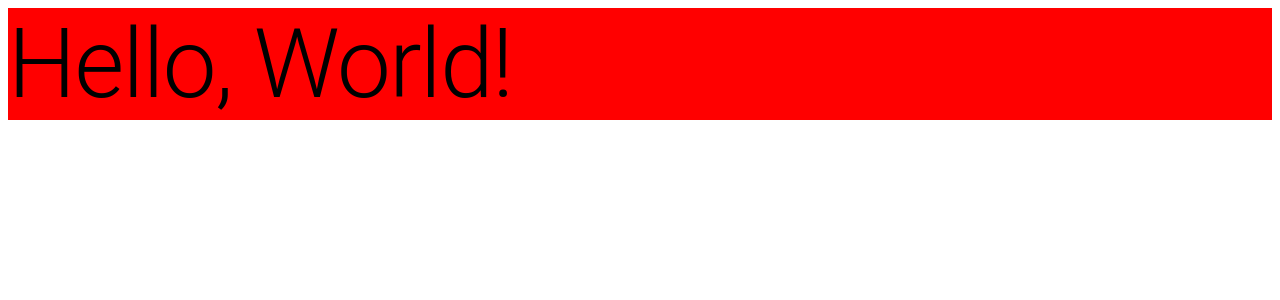
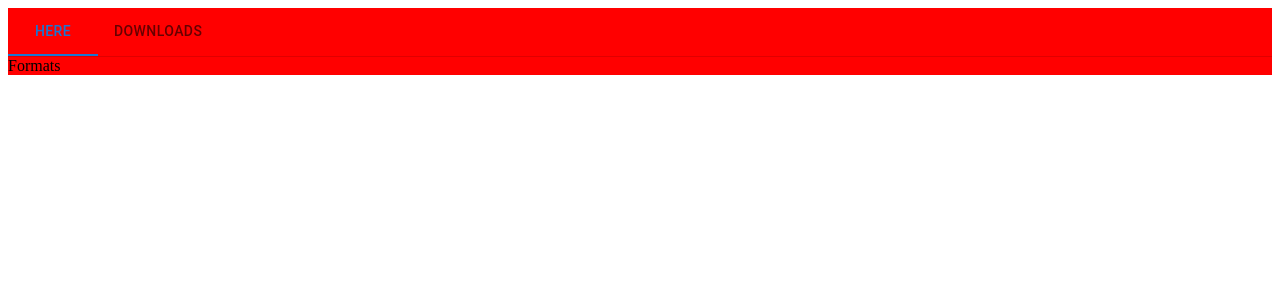
Before and after one commit to ronyhe/vid_buster, a React app: page / in a window 1280 px wide. Shown: the top 300 px of the page. Built offline with nearby package versions, Linux system fonts and the light colour scheme; the HTML template or start-up script is replaced by a standard one.

Commit message:
Setup tabs

```diff
--- a/extension/popup.html
+++ b/extension/popup.html
@@ -3,8 +3,8 @@
     <title>Vid Buster</title>
     <style>
         body {
-            min-height: 100px;
-            min-width: 100px;
+            min-height: 400px;
+            min-width: 400px;
             /* nowrap is not recognized by webstorm */
             /*noinspection CssInvalidPropertyValue*/
             text-wrap: nowrap;
--- a/src/App.tsx
+++ b/src/App.tsx
@@ -1,14 +1,37 @@
-import React from 'react'
-import { Box, Typography } from '@mui/material'
+import React, { useCallback } from 'react'
+import { Box, Tab, Tabs } from '@mui/material'
+import Formats from './Formats'
+import Downloads from './Downloads'
 
 export default function App() {
+    const [tabValue, setTabValue] = React.useState(0)
+
+    const handleChange = useCallback(
+        (_: React.SyntheticEvent, newValue: number) => {
+            setTabValue(newValue)
+        },
+        [],
+    )
+
     return (
         <Box
             sx={{
                 background: 'red',
             }}
         >
-            <Typography variant="h1">Hello, World!</Typography>
+            <Box sx={{ width: '100%', height: '100%' }}>
+                <Box sx={{ borderBottom: 1, borderColor: 'divider' }}>
+                    <Tabs
+                        value={tabValue}
+                        onChange={handleChange}
+                        aria-label="basic tabs example"
+                    >
+                        <Tab label="Here" />
+                        <Tab label="Downloads" />
+                    </Tabs>
+                </Box>
+                {tabValue === 0 ? <Formats /> : <Downloads />}
+            </Box>
         </Box>
     )
 }
--- /dev/null
+++ b/src/Downloads.tsx
@@ -0,0 +1,5 @@
+import React from 'react'
+
+export default function Downloads() {
+    return <div>Downloads</div>
+}
--- /dev/null
+++ b/src/Formats.tsx
@@ -0,0 +1,5 @@
+import React from 'react'
+
+export default function Formats() {
+    return <div>Formats</div>
+}
```
